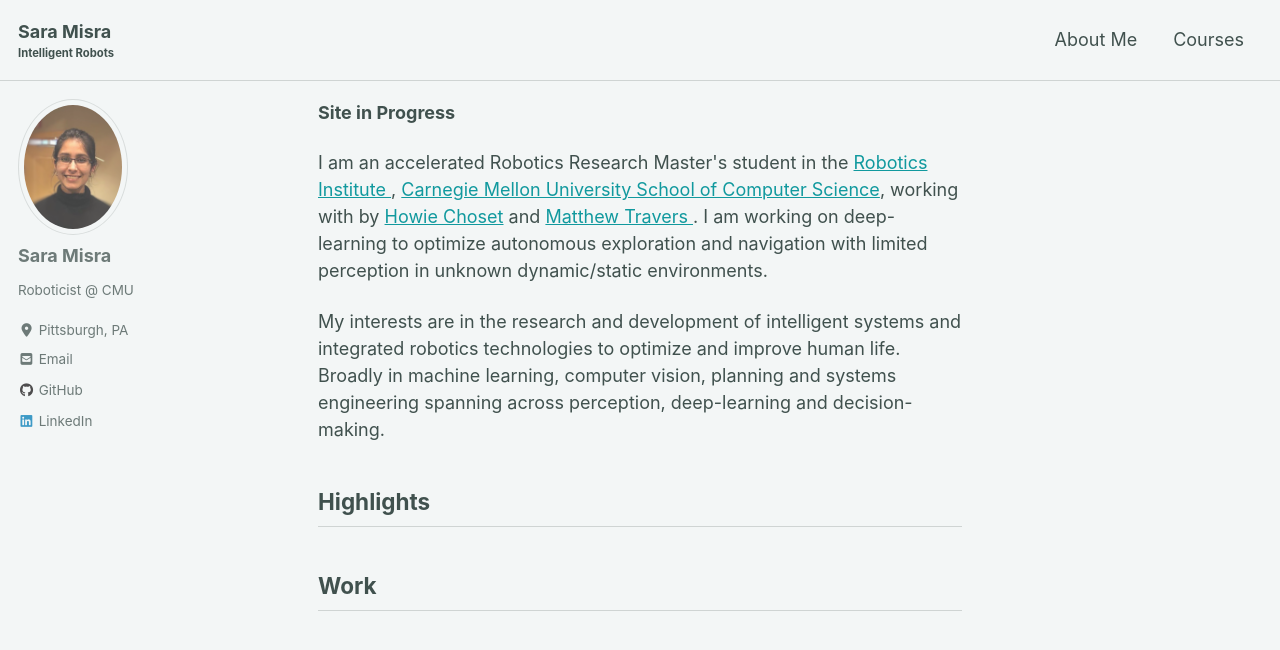
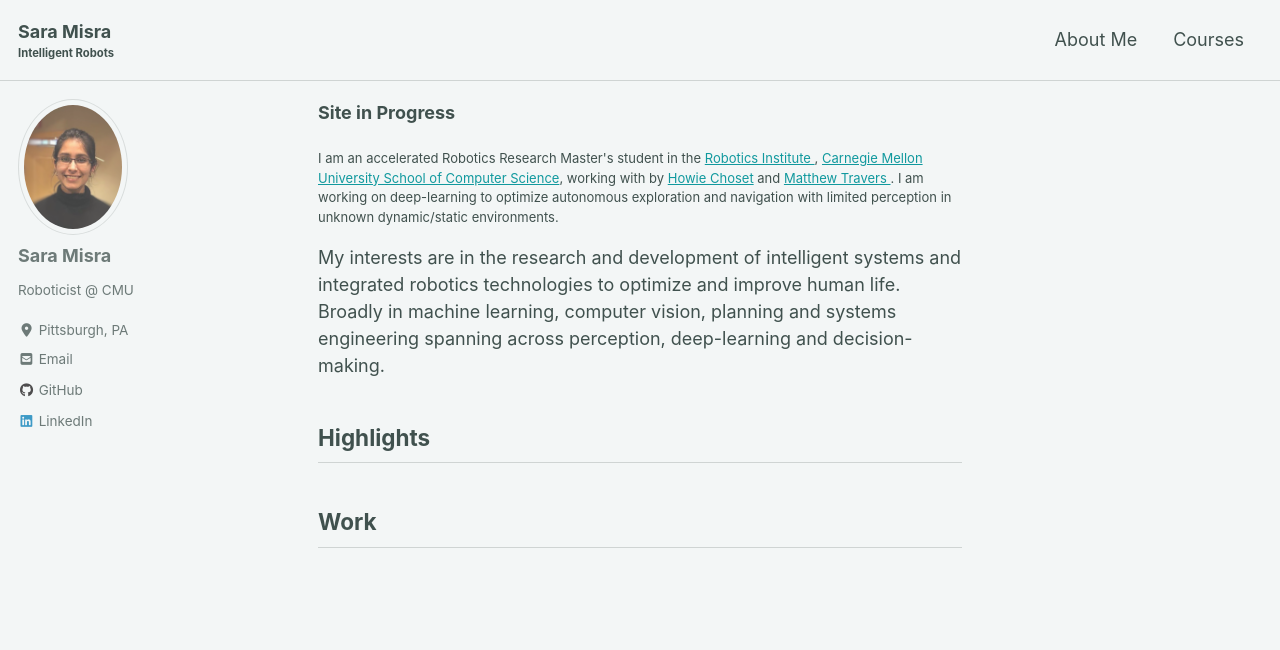
Before and after one commit to saram1sra/saram1sra.github.io, a Jekyll site: the page built from index.html, in a window 1280 px wide and 900 px high. Shown: the top 650 px of the window. Built offline with Jekyll 4.4.1, drawn with Linux system fonts in a browser that asks for light colours; cached includes are drawn as plain includes; nearby versions of some CDN libraries; the list of posts is cut into pages by our own code.

Commit message:
experimenting with fonts

```diff
--- a/index.html
+++ b/index.html
@@ -5,7 +5,7 @@
 
 <p><b>Site in Progress</b></p>
 
-<p style="font: size 12;">
+<p style="font-size:13px">
 
 I am an accelerated Robotics Research Master's student in the <a href='https://www.ri.cmu.edu/'>Robotics Institute </a>,
 <a href='https://www.cs.cmu.edu/'>Carnegie Mellon University School of Computer Science</a>,
```
